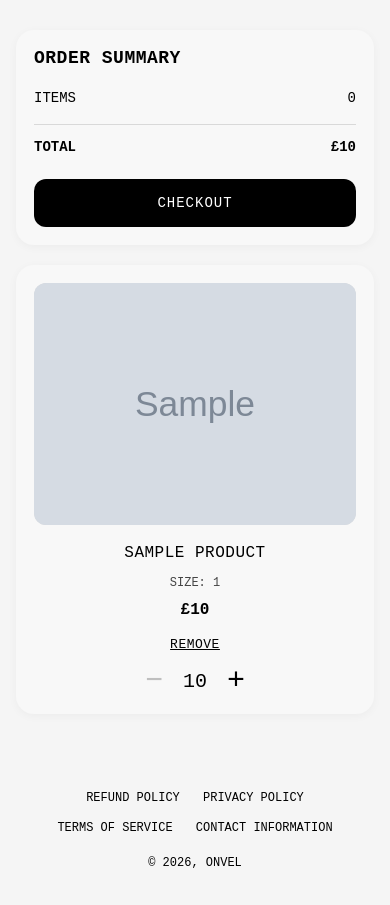
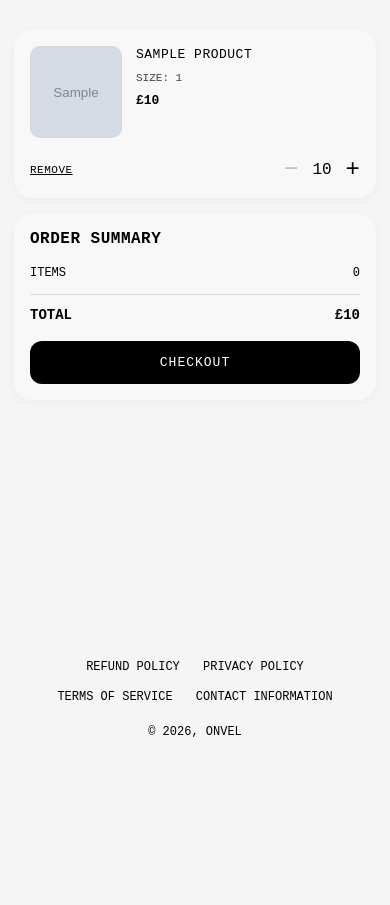
Before and after one commit to onvelsupport/Onvel, a Django app: template store/templates/store/cart.html in a window 390 px wide. Shown: the part 70-975 px from the top of the page. After the commit the page ends 807 px from the top, so only its background shows below. Run offline with Django 5.2, Linux system fonts and the light colour scheme; the template is opened without the code that fills it: most values are stand-ins (such as "Sample title", 1, 10 or a date in 2020); grey boxes marked "Sample" are stand-in pictures.

Commit message:
updated cart UI

```diff
--- a/store/templates/store/cart.html
+++ b/store/templates/store/cart.html
@@ -163,79 +163,106 @@
   @media (max-width: 980px) {
     .cart-page {
       grid-template-columns: 1fr;
+      gap: 22px;
     }
 
     .summary-card {
-      order: -1;
+      order: 2;
+    }
+
+    .cart-left {
+      order: 1;
     }
   }
 
   @media (max-width: 700px) {
     .cart-page {
-      padding: 0 16px 40px;
-      gap: 20px;
+      padding: 0 14px 36px;
+      gap: 16px;
     }
 
     .cart-card,
     .summary-card {
       border-radius: 18px;
-      padding: 18px;
+      padding: 16px;
     }
 
     .cart-card {
-      grid-template-columns: 1fr;
-      gap: 18px;
+      grid-template-columns: 92px 1fr;
+      gap: 14px;
+      align-items: start;
     }
 
     .cart-image img {
-      max-width: 100%;
-      height: auto;
-      border-radius: 12px;
+      max-width: 92px;
+      width: 92px;
+      height: 92px;
+      border-radius: 10px;
     }
 
     .cart-info {
-      text-align: center;
+      display: flex;
+      flex-direction: column;
+      justify-content: flex-start;
     }
 
     .cart-name {
-      font-size: 16px;
+      font-size: 13px;
+      margin: 0 0 6px;
+      line-height: 1.35;
+    }
+
+    .cart-meta {
+      font-size: 11px;
+      margin: 0 0 6px;
+    }
+
+    .cart-price {
+      font-size: 13px;
       margin-bottom: 10px;
     }
 
-    .cart-meta {
-      font-size: 12px;
-      margin-bottom: 8px;
+    .cart-actions {
+      grid-column: 1 / -1;
+      flex-direction: row;
+      justify-content: space-between;
+      align-items: center;
+      gap: 12px;
+      padding-top: 6px;
     }
 
-    .cart-price {
+    .remove-link {
+      font-size: 11px;
+    }
+
+    .cart-quantity {
+      gap: 14px;
       font-size: 16px;
     }
 
-    .cart-actions {
-      align-items: center;
-      gap: 14px;
-    }
-
-    .cart-quantity {
-      font-size: 20px;
-      gap: 20px;
-    }
-
     .cart-quantity a {
-      font-size: 30px;
+      font-size: 24px;
     }
 
     .summary-title {
-      font-size: 18px;
-      margin-bottom: 22px;
+      font-size: 16px;
+      margin-bottom: 18px;
     }
 
     .summary-row {
+      font-size: 12px;
+      margin-bottom: 14px;
+    }
+
+    .summary-total {
       font-size: 14px;
+      padding-top: 12px;
     }
 
     .checkout-btn {
-      margin-top: 24px;
+      margin-top: 18px;
+      padding: 14px 18px;
+      font-size: 13px;
       border-radius: 12px;
     }
   }
```
